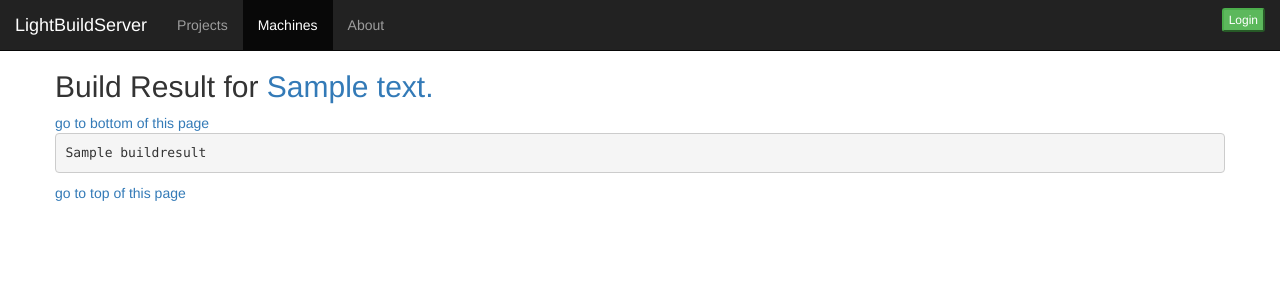
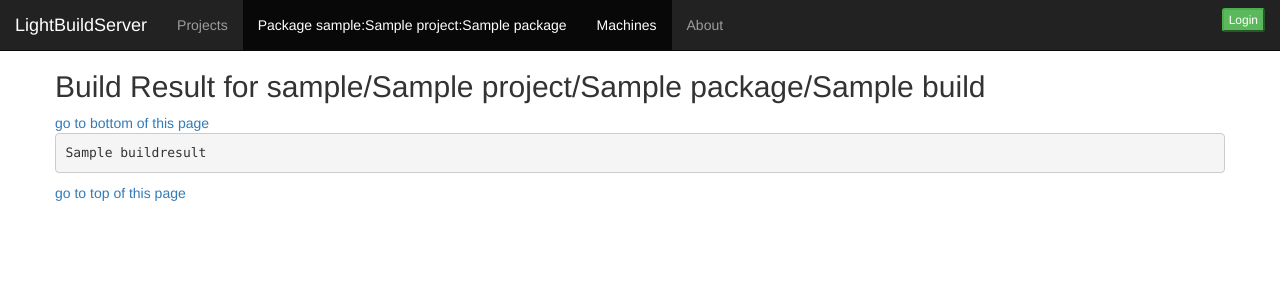
Before and after one commit to SolidCharity/LightBuildServer, a Django app: template builder/templates/builder/log.html in a window 1280 px wide. Shown: the top 300 px of the page. Run offline with Django 3.2, Linux system fonts and the light colour scheme; the template is opened without the code that fills it: most values are stand-ins (such as "Sample title", 1, 10 or a date in 2020); some libraries are stand-ins or nearby versions.

Commit message:
add link to package in the top menu on the log and package page

```diff
--- a/builder/templates/builder/log.html
+++ b/builder/templates/builder/log.html
@@ -1,6 +1,6 @@
 {% extends "base.html" %}
 
-{% block title %}Build Result for {{build_descr}}{% endblock %}
+{% block title %}Build Result for {{build.user.username}}/{{build.project}}/{{build.package}}/{{build.branchname}}{% endblock %}
 
 {% block navbar_machines %}class="active"{% endblock %}
 
@@ -16,7 +16,7 @@ timedRefresh({{timeoutInSeconds}}*1000);
 </script>
     <div class="container">
       <div class="row">
-        <h2>Build Result for <a href="{{package_link}}">{{build_descr}}</a></h2>
+        <h2>Build Result for {{build.user.username}}/{{build.project}}/{{build.package}}/{{build.branchname}}</h2>
         {% if not timeoutInSeconds > 0 %}
             <a href="#bottom">go to bottom of this page</a>
         {% endif %}
--- a/templates/base.html
+++ b/templates/base.html
@@ -27,15 +27,10 @@
       <div class="navbar-collapse collapse">
         <ul class="nav navbar-nav">
           <li {% block navbar_projects %}{% endblock %}><a href="/projects">Projects</a></li>
-          {% comment %} ------------------------------------------------- TODO: Django-ify
-          {% if page == "package" %}
-            li class="active"><a href="/package/{{username}}/{{projectname}}/{{packagename}}
-               % if defined("buildtarget") and defined("branchname"):
-#{{branchname}}_{{buildtarget}}
-               % end
-">Package {{username}}:{{projectname}}:{{packagename}}</a></li>-->
+          {% if package %}
+            <li class="active"><a href="/projects/{{package.project.user.get_username}}/{{package.project.name}}/package/{{package.name}}{% if build %}#{{build.branchname}}_{{build.distro}}/{{build.release}}/{{build.arch}}{% endif %}">Package {{package.project.user.get_username}}:{{package.project.name}}:{{package.name}}</a>
+            </li>
           {% endif %}
-          {% endcomment %}
           <li {% block navbar_machines %}{% endblock %}><a href="/machines">Machines</a></li>
           <li><a href="http://www.lightbuildserver.org" target="_blank">About</a></li>
         </ul>
```
Also changed, not shown: builder/views.py (+6 -4 lines).
